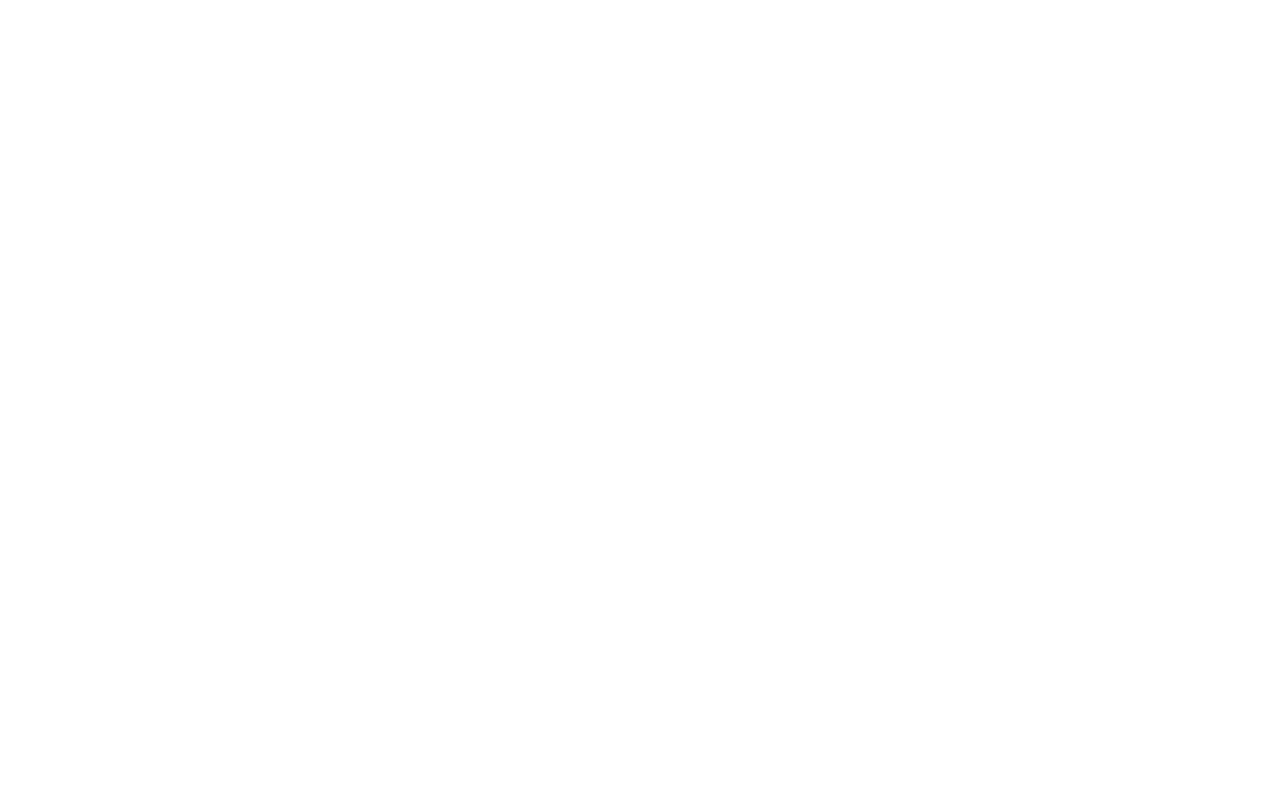
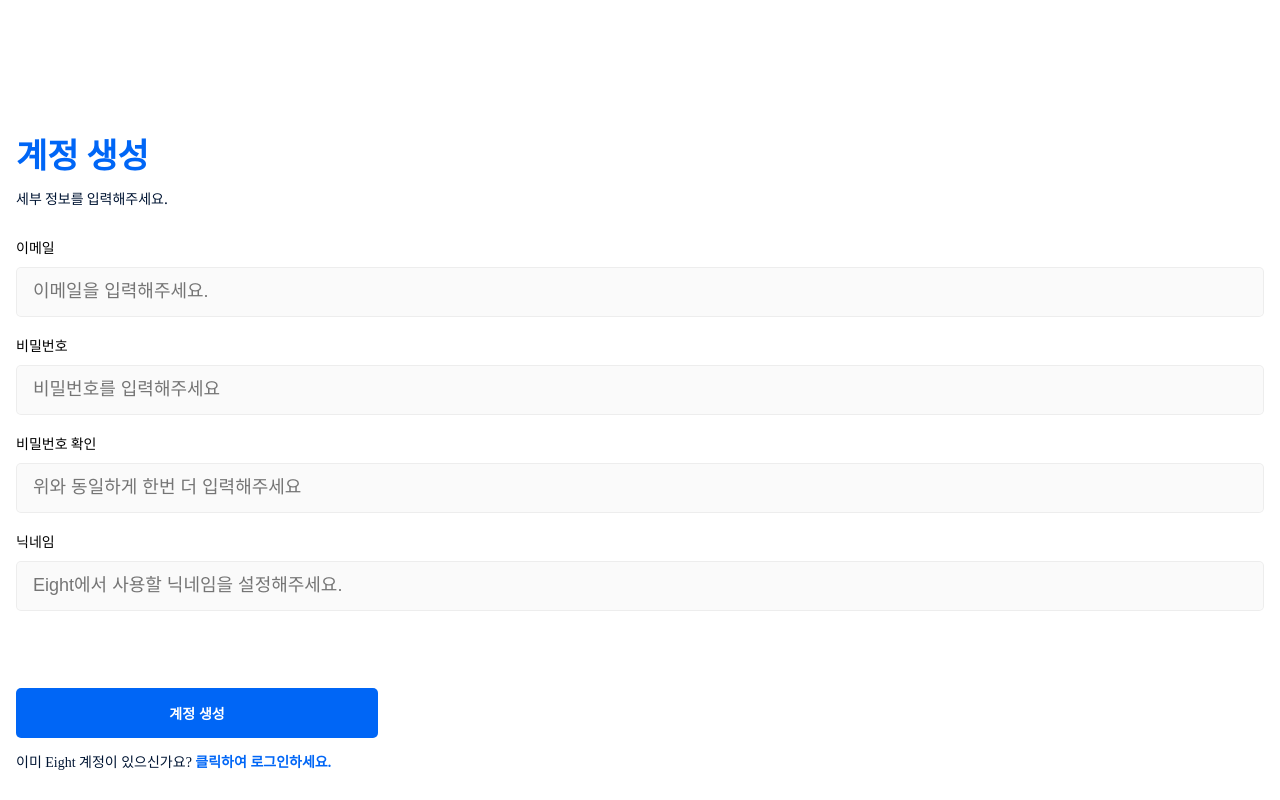
Before and after one commit to minipj88/MINI-88-FE, a React (Vite) app: page /signup in a window 1280 px wide. Built offline with nearby package versions, Linux system fonts and the light colour scheme.

Commit message:
feat: 로그인 페이지 구현

```diff
--- /dev/null
+++ b/src/components/auth/signin/SigninFooter.tsx
@@ -0,0 +1,10 @@
+import React from 'react';
+import AuthFooterLayout from '../../../shared/util/ui/AuthFooterLayout';
+
+const SigninFooter = () => {
+  return (
+    <AuthFooterLayout infoMessage="Eight 계정이 없으신가요?" linkUrl="/signup" linkMessage="클릭하여 계정을 생성하세요." buttonText="로그인" />
+  );
+};
+
+export default SigninFooter;
--- /dev/null
+++ b/src/components/auth/signin/SigninForm.tsx
@@ -0,0 +1,15 @@
+import React from 'react';
+import AuthLayout from '../../../shared/util/ui/AuthLayout';
+import SigninFooter from './SigninFooter';
+import SigninInputs from './SigninInputs';
+
+const SigninForm = () => {
+  return (
+    <AuthLayout title="로그인" description='Eight에 로그인합니다.'>
+      <SigninInputs />
+      <SigninFooter />
+    </AuthLayout>
+  );
+};
+
+export default SigninForm;
--- /dev/null
+++ b/src/components/auth/signin/SigninInputs.tsx
@@ -0,0 +1,25 @@
+import React, { ChangeEvent, useState } from 'react';
+import Input from '../../../shared/util/ui/Input';
+
+const SigninInputs = () => {
+  const [formValue,setFormValue] = useState({
+    email:'',
+    password:''
+  })
+  const changeHandler = (e:ChangeEvent<HTMLInputElement>) => {
+    const {currentTarget:{value,name}} = e;
+    setFormValue({
+      ...formValue,
+      [name]: value
+    })
+    console.log(formValue);
+  }
+  return (
+    <>
+      <Input name="email" text="이메일" type="email" placeholder='이메일을 입력해주세요.' onChange={changeHandler} value={formValue.email} />
+      <Input name="password" text="비밀번호" type="password" placeholder='비밀번호를 입력해주세요' onChange={changeHandler} value={formValue.password} />
+    </>
+  );
+};
+
+export default SigninInputs;
--- /dev/null
+++ b/src/components/auth/signup/SignupFooter.tsx
@@ -0,0 +1,10 @@
+import React from 'react';
+import AuthFooterLayout from '../../../shared/util/ui/AuthFooterLayout';
+
+const SignupFooter = () => {
+  return (
+    <AuthFooterLayout infoMessage="이미 Eight 계정이 있으신가요?" linkUrl="/signin" linkMessage="클릭하여 로그인하세요." buttonText="계정 생성" />
+  );
+};
+
+export default SignupFooter;
--- a/src/components/auth/signup/SignupFooters.tsx
+++ /dev/null
@@ -1,10 +0,0 @@
-import React from 'react';
-import AuthFooterLayout from '../../../shared/util/ui/AuthFooterLayout';
-
-const SignupFooters = () => {
-  return (
-    <AuthFooterLayout infoMessage="이미 Eight 계정이 있으십니까?" linkUrl="/signin" linkMessage="클릭하여 로그인하세요." buttonText="계정 생성" />
-  );
-};
-
-export default SignupFooters;
--- a/src/components/auth/signup/SignupForm.tsx
+++ b/src/components/auth/signup/SignupForm.tsx
@@ -1,14 +1,14 @@
 import React from 'react';
 import AuthLayout from '../../../shared/util/ui/AuthLayout';
 import Input from '../../../shared/util/ui/Input';
-import SignupFooters from './SignupFooters';
+import SignupFooter from './SignupFooter';
 import SignupInputs from './SignupInputs';
 
 const SignupForm = () => {
   return (
     <AuthLayout title="계정 생성" description='세부 정보를 입력해주세요.'>
       <SignupInputs />
-      <SignupFooters/>
+      <SignupFooter/>
     </AuthLayout>
   );
 };
--- a/src/pages/SigninPage.tsx
+++ b/src/pages/SigninPage.tsx
@@ -1,10 +1,11 @@
 import React from 'react';
-import SignupForm from '../components/auth/signup/SignupForm';
+import SigninForm from '../components/auth/signin/SigninForm';
+
 
 const Signin = () => {
   return (
     <>
-     <SignupForm />
+     <SigninForm />
     </>
   );
 };
--- a/src/pages/SignupPage.tsx
+++ b/src/pages/SignupPage.tsx
@@ -1,9 +1,10 @@
 import React from 'react';
+import SignupForm from '../components/auth/signup/SignupForm';
 
 const Signup = () => {
   return (
     <div>
-
+      <SignupForm />
     </div>
   );
 };
--- a/src/shared/util/ui/AuthFooterLayout.tsx
+++ b/src/shared/util/ui/AuthFooterLayout.tsx
@@ -5,7 +5,8 @@ import Button from './Button';
 
 const Wrapper = styled.div`
   width:100%;
-  margin-top:30px;
+  position:absolute;
+  bottom:30px;
 `
 
 const Message = styled.p`
```
